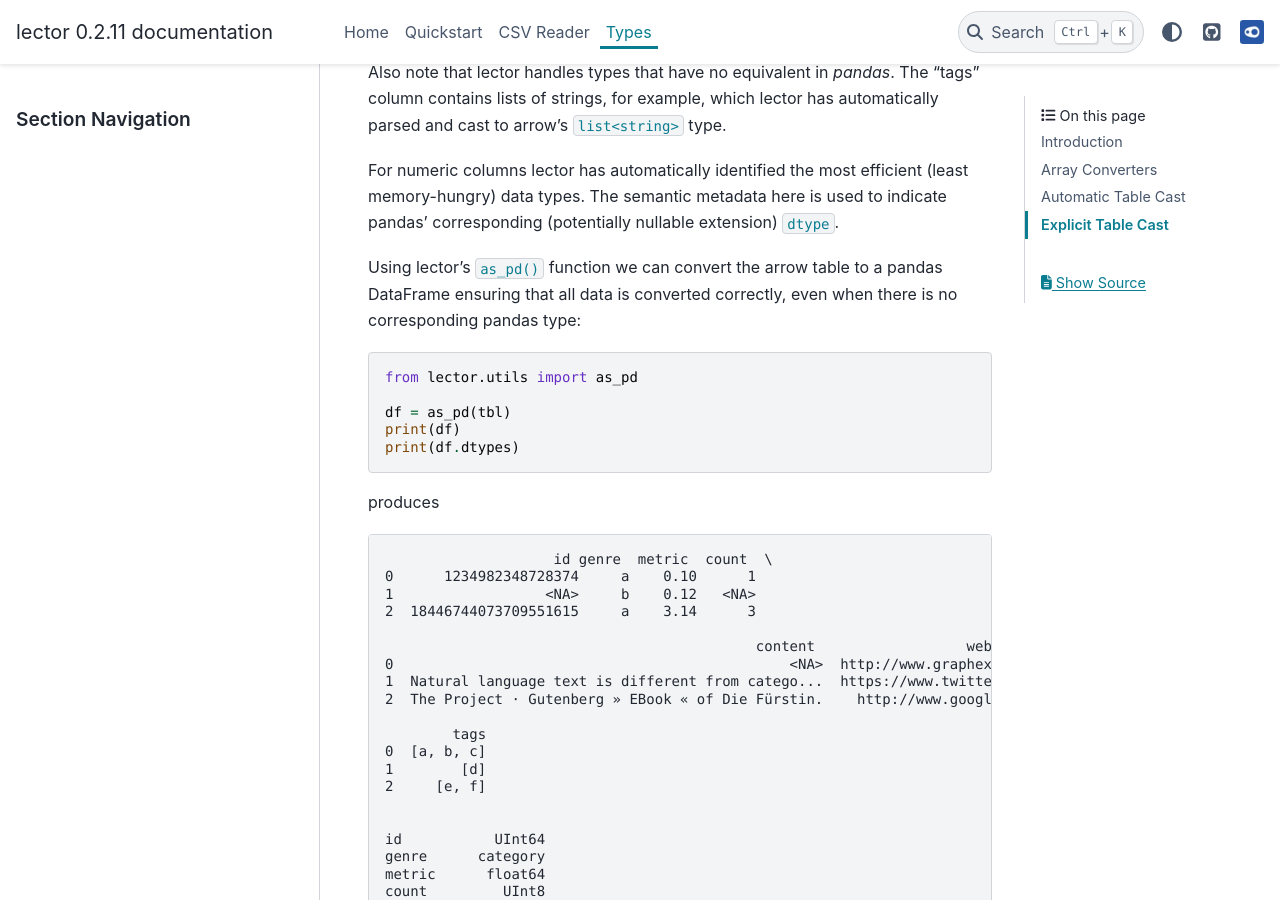
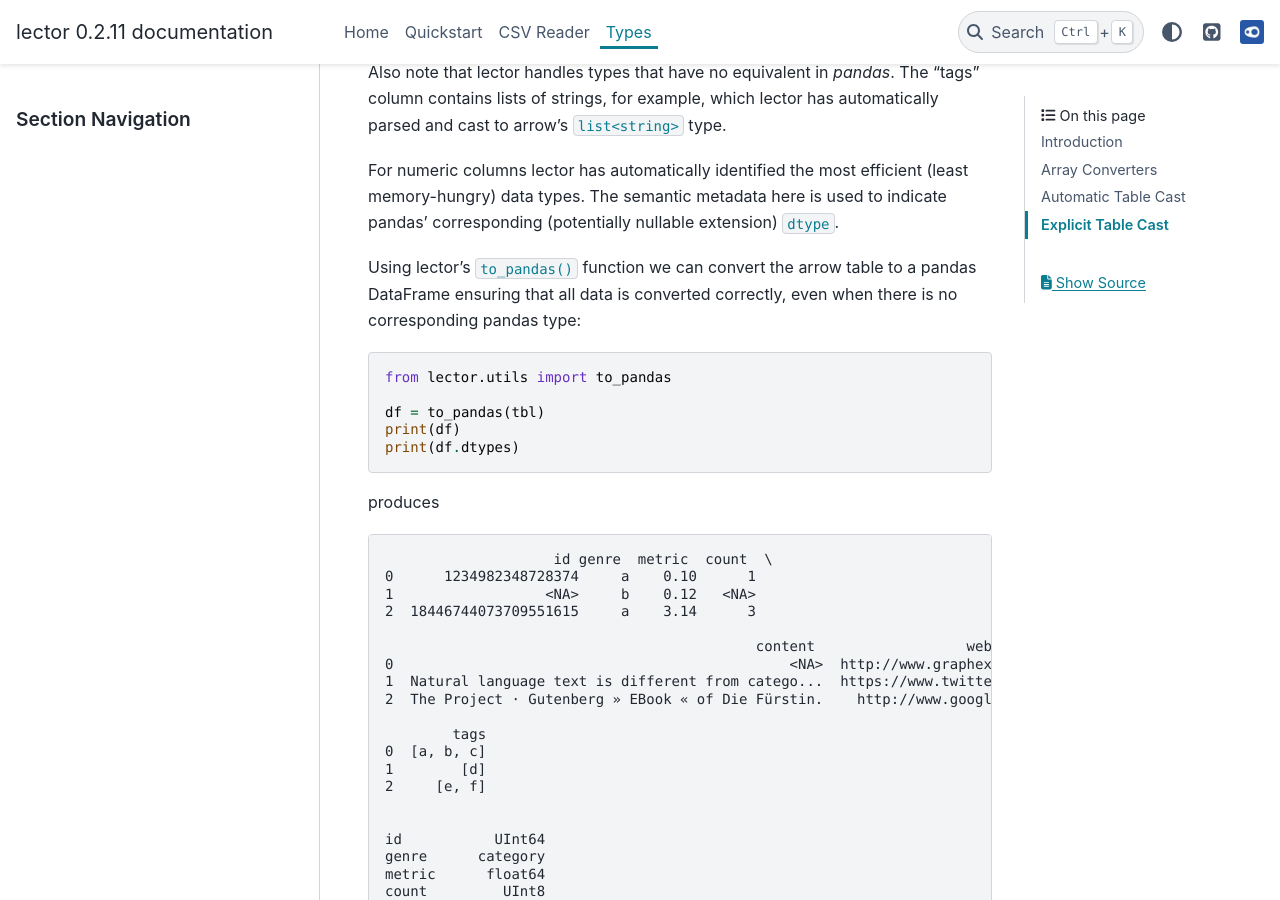
Before and after one commit to graphext/lector, a Sphinx documentation site: the page built from docs/source/types.rst, in a window 1280 px wide and 900 px high, scrolled down 1167 px. Built offline with Sphinx 7.4.7 and the PyData theme 0.15.4, drawn with Linux system fonts in a browser that asks for light colours; pages that are not in the unit, such as notebooks, are missing from menus.

Commit message:
Use "to_pandas" consistently as function name.

```diff
--- a/docs/source/quick.rst
+++ b/docs/source/quick.rst
@@ -126,9 +126,9 @@ extension dtypes for correct conversion):
 
 .. code-block:: python
 
-    from lector.utils import as_pd
+    from lector.utils import to_pandas
 
-    df = as_pd(tbl)
+    df = to_pandas(tbl)
     print(df)
     print(df.types)
 
--- a/docs/source/types.rst
+++ b/docs/source/types.rst
@@ -59,15 +59,15 @@ For numeric columns lector has automatically identified the most efficient (leas
 memory-hungry) data types. The semantic metadata here is used to indicate pandas'
 corresponding (potentially nullable extension) ``dtype``.
 
-Using lector's ``as_pd()`` function we can convert the arrow table to a pandas DataFrame
+Using lector's ``to_pandas()`` function we can convert the arrow table to a pandas DataFrame
 ensuring that all data is converted correctly, even when there is no corresponding
 pandas type:
 
 .. code-block:: python
 
-    from lector.utils import as_pd
+    from lector.utils import to_pandas
 
-    df = as_pd(tbl)
+    df = to_pandas(tbl)
     print(df)
     print(df.dtypes)
 
--- a/lector/__init__.py
+++ b/lector/__init__.py
@@ -25,7 +25,7 @@ def read_csv(
     encoding: str | EncodingDetector | None = None,
     dialect: dict | DialectDetector | None = None,
     preamble: int | PreambleRegistry | None = None,
-    types: dict | Inference = Inference.Auto,
+    types: str | dict | Inference = Inference.Auto,
     strategy: CastStrategy | None = None,
     to_pandas: bool = False,
     log: bool = False,
@@ -45,9 +45,8 @@ def read_csv(
         tbl = strategy.cast(tbl)
 
     if to_pandas:
-
         if utils.PANDAS_INSTALLED:
-            return utils.as_pd(tbl)
+            return utils.to_pandas(tbl)
         else:
             raise ("It seems pandas isn't installed in this environment!")
 
```
Also changed, not shown: 2 other files.
